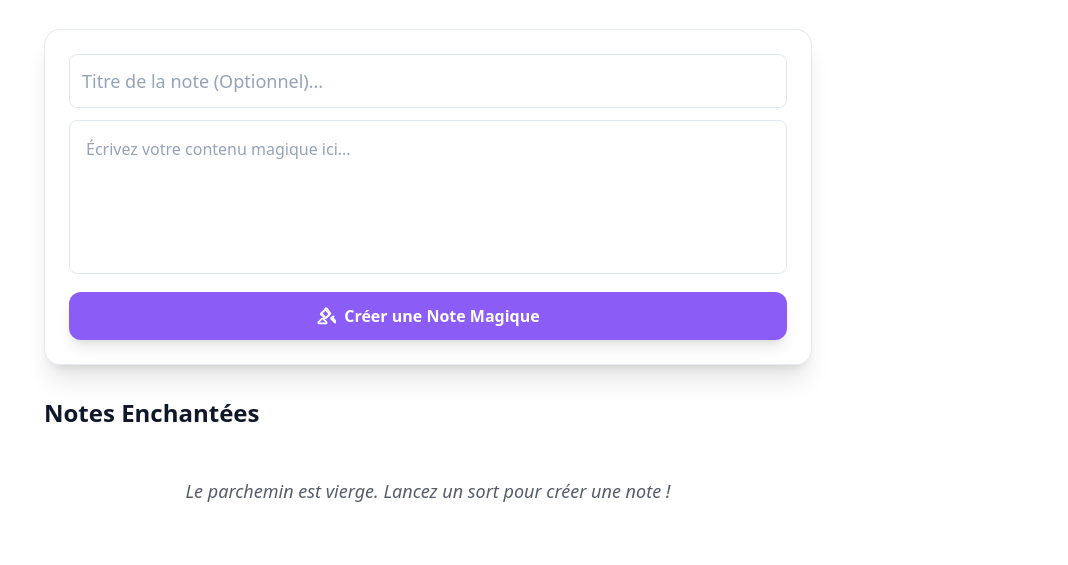
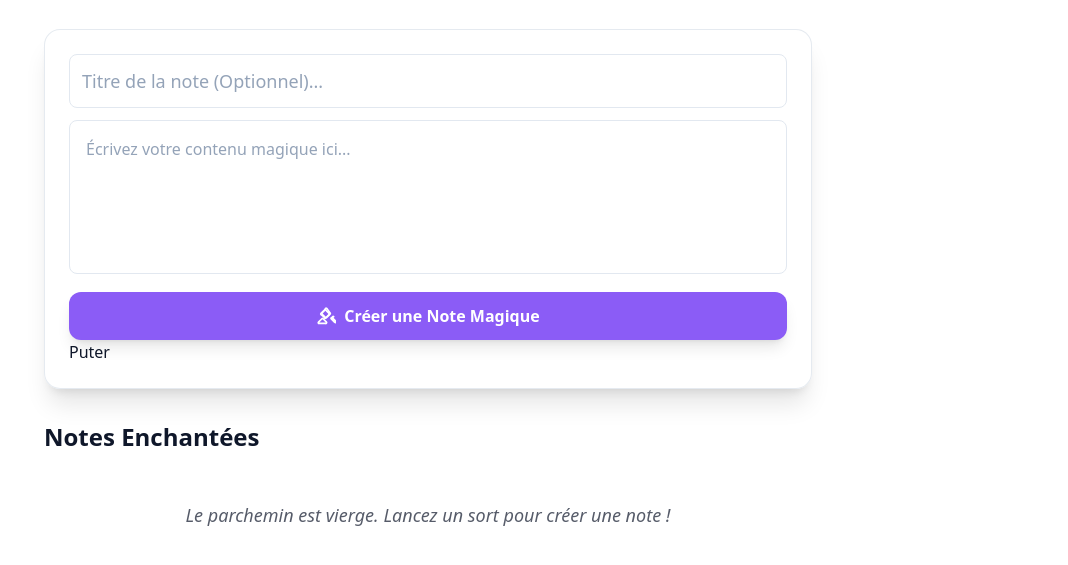
Before and after one commit to TeacherMada/Test_MiniNote, a plain HTML site: page index.html in a window 1280 px wide. Shown: the part 151-716 px from the top of the page, without its empty margins (212-1280 px from the left). Drawn offline with nearby package versions, Linux system fonts and the light colour scheme.

Commit message:
Update index.html

```diff
--- a/index.html
+++ b/index.html
@@ -40,6 +40,7 @@
                     <svg xmlns="http://www.w3.org/2000/svg" width="20" height="20" viewBox="0 0 24 24" fill="none" stroke="currentColor" stroke-width="2" stroke-linecap="round" stroke-linejoin="round" class="lucide lucide-sparkles"><path d="M9.9 13.2a1 1 0 0 0 1.6 1.2l4.1-4.1a1 1 0 0 0 0-1.4l-4.1-4.1a1 1 0 0 0-1.4 0l-4.1 4.1a1 1 0 0 0 0 1.4z"/><path d="M21.2 12.8a1 1 0 0 0-1.4 1.4l4.1 4.1a1 1 0 0 1-1.4 1.4l-4.1-4.1a1 1 0 0 1 0-1.4z"/><path d="M12.8 2.8a1 1 0 0 0-1.4 1.4l-4.1 4.1a1 1 0 0 0 0 1.4l4.1 4.1a1 1 0 0 0 1.4 0l4.1-4.1a1 1 0 0 0 0-1.4z"/><path d="M11.2 20.8a1 1 0 0 0 1.4-1.4l-4.1-4.1a1 1 0 0 0-1.4 0l-4.1 4.1a1 1 0 0 0 0 1.4z"/></svg>
                     Créer une Note Magique
                 </button>
+                <a href="puter.html">Puter</a>
             </div>
         </div>
 
```
